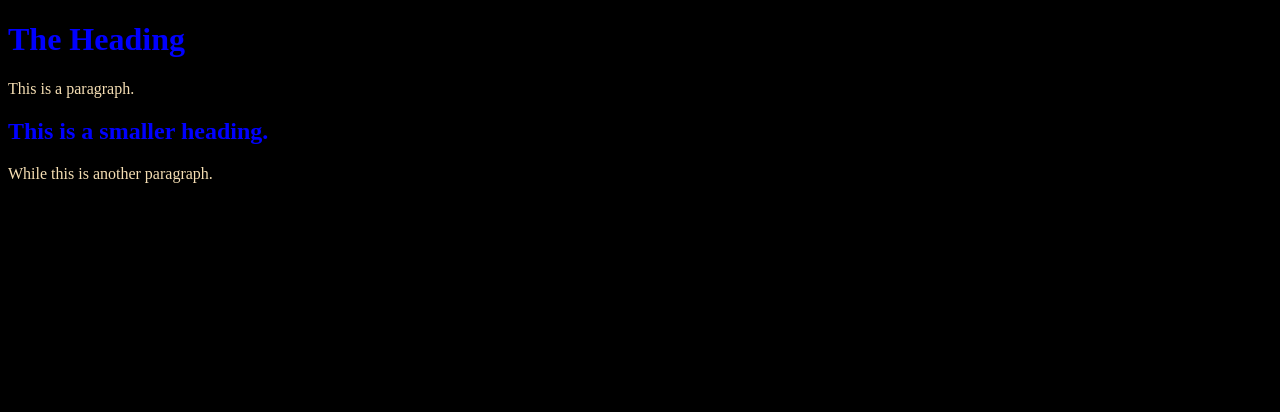
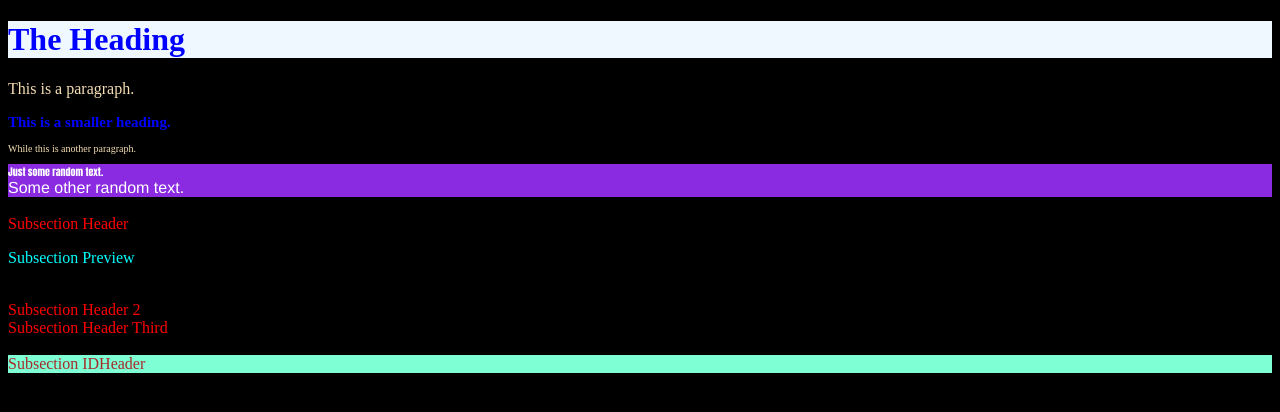
Before and after one commit to AarnavSin/css-basics, a plain HTML site: page basic-syntax/index.html in a window 1280 px wide. Drawn offline with Linux system fonts and the light colour scheme.

Commit message:
Learn selectors

```diff
--- a/basic-syntax/index.html
+++ b/basic-syntax/index.html
@@ -7,7 +7,7 @@
     <link rel="stylesheet" href="./styles.css">
 </head>
 <body>
-    <h1>The Heading</h1>
+    <h1 id="header">The Heading</h1>
 
     <p>
         This is a paragraph.
@@ -19,5 +19,25 @@
             While this is another paragraph.
         </p>
     </div>
+
+    <div class="unique-one">
+        Just some random text.
+    </div>
+
+    <div class="unique-two">
+        Some other random text.
+    </div>
+
+    <br>
+
+    <div>
+        <div class="subsection header">Subsection Header</div>
+        <p class="subsection preview">Subsection Preview</p>
+        <br>
+        <div class="subsection header">Subsection Header 2</div>
+        <div class="subsection header third">Subsection Header Third</div>
+        <br>
+        <div class="subsection" id="header">Subsection IDHeader</div>
+    </div>
 </body>
 </html>
--- a/basic-syntax/styles.css
+++ b/basic-syntax/styles.css
@@ -13,6 +13,45 @@ p {
 
 /* Class Selectors */
 
-.container{
+.container {
+    font-size: x-small;
+}
 
+/* ID Selectors */
+
+#header {
+    background-color: aliceblue;
 }
+
+/* Grouping Selectors */
+
+.unique-one,
+.unique-two {
+    color:white;
+    background-color: blueviolet;
+}
+
+.unique-one {
+    font-family: Impact, Haettenschweiler, 'Arial Narrow Bold', sans-serif;
+    font-weight: 400;
+    font-size: x-small;
+}
+
+.unique-two {
+    font-family: 'Franklin Gothic Medium', 'Arial Narrow', Arial, sans-serif;
+}
+
+/* Chaining Selectors */
+
+.subsection.header {
+    color: red
+}
+
+.subsection.preview {
+    color:aqua
+}
+
+.subsection#header {
+    color: brown;
+    background-color: aquamarine;
+}
```
